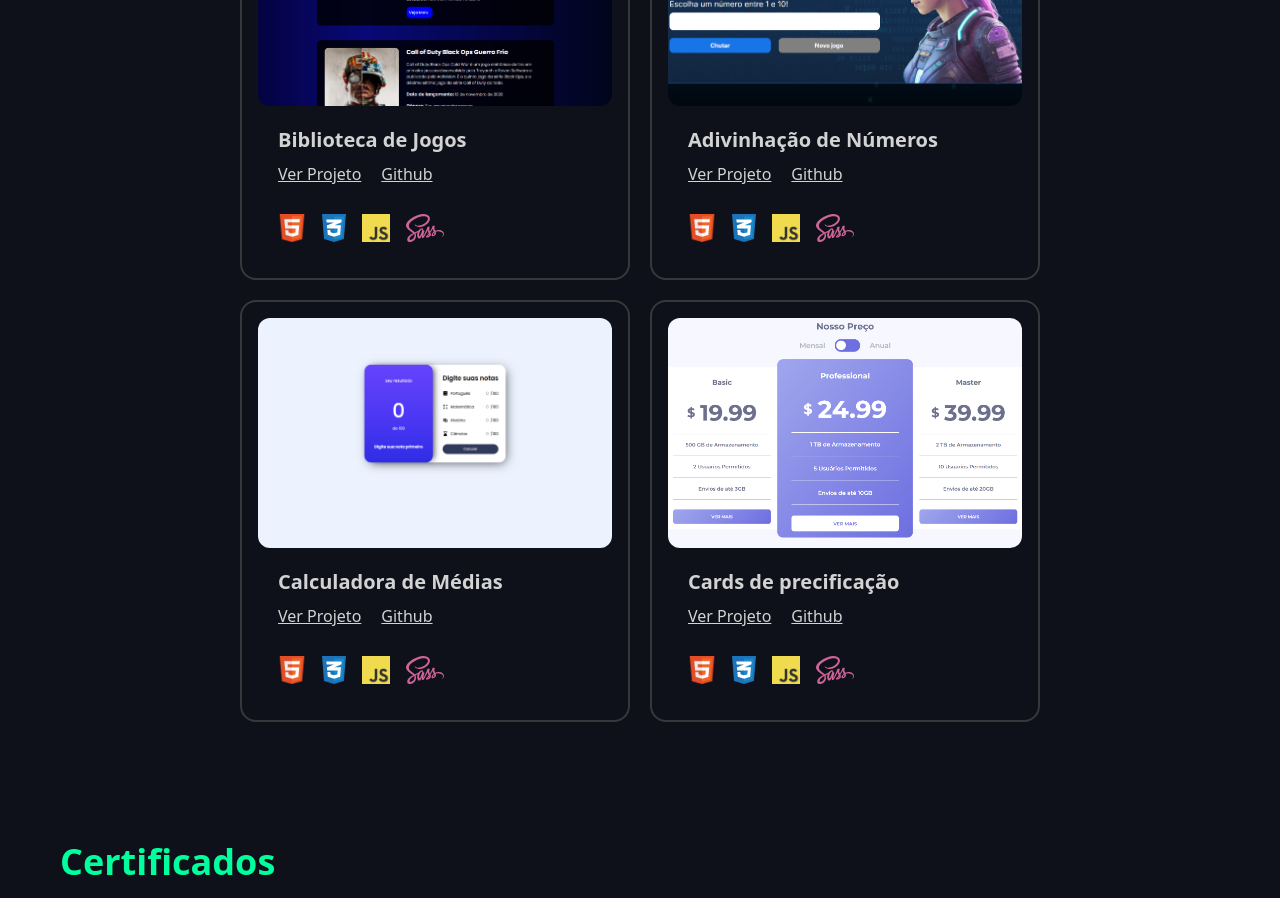
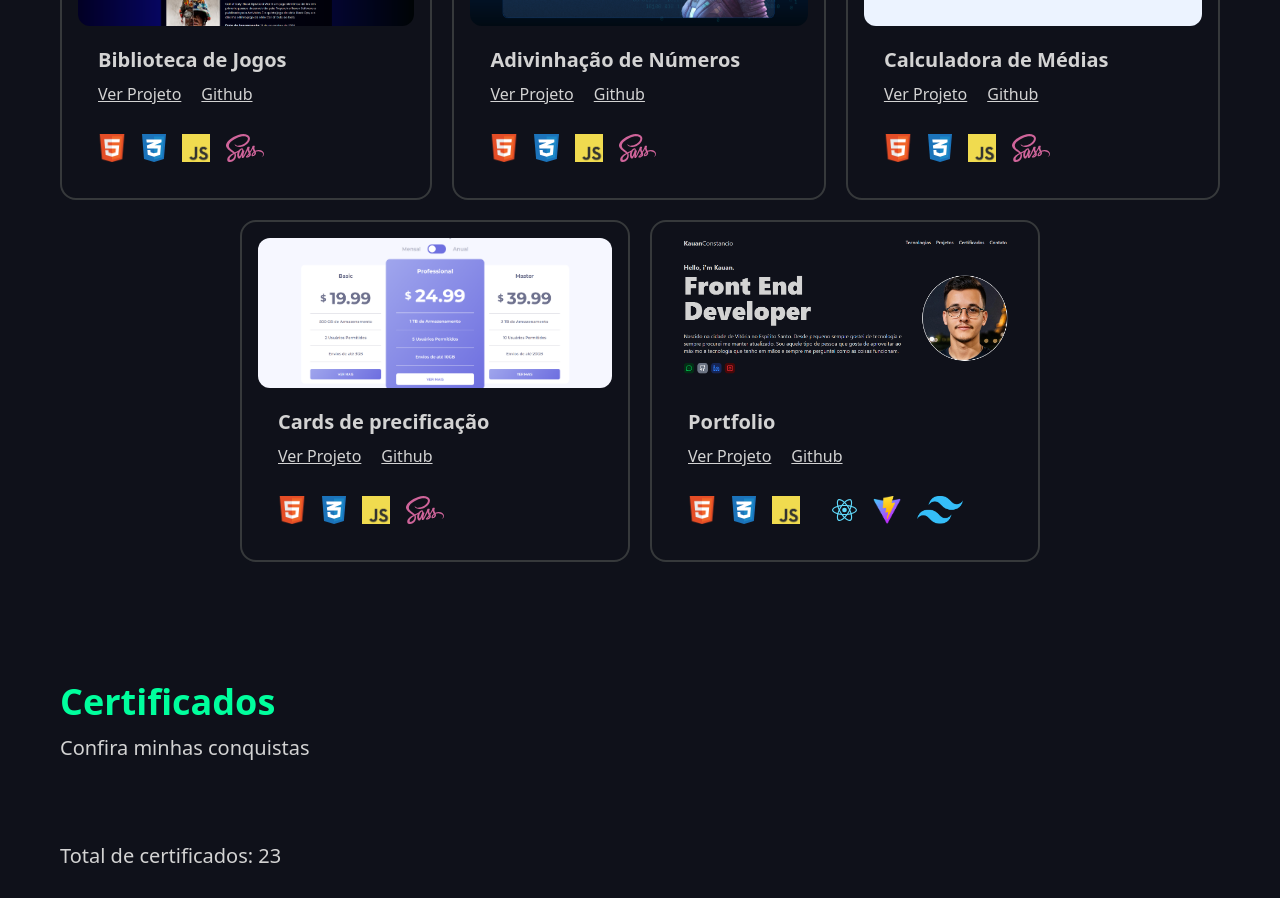
Before and after one commit to kauanconstancio/portfolio, a React (Vite) app: page / in a window 1280 px wide. Shown: the part 2160-3058 px from the top of the page. Built offline with nearby package versions, Linux system fonts and the light colour scheme.

Commit message:
fixing routes

```diff
--- a/public/components/Projects.jsx
+++ b/public/components/Projects.jsx
@@ -12,7 +12,7 @@ const Projects = () => {
             key={projetos.id}
           >
             <img
-              className="rounded-border-standard h-[230px] w-full object-cover"
+              className="rounded-border-standard h-[150px] w-full object-cover"
               src={projetos.img}
             />
             <div className="p-5 flex flex-col gap-2">
@@ -62,12 +62,12 @@ const Projects = () => {
                   src={projetos.react}
                 />
                 <img
-                  className="h-3 transition-all ease-in-out hover:scale-115"
-                  src={projetos.tailwind}
+                  className="h-7 transition-all ease-in-out hover:scale-115"
+                  src={projetos.vite}
                 />
                 <img
-                  className="h-3 transition-all ease-in-out hover:scale-115"
-                  src={projetos.vite}
+                  className="h-7 transition-all ease-in-out hover:scale-115"
+                  src={projetos.tailwind}
                 />
               </div>
             </div>
--- a/public/constants/ProjectsDB.jsx
+++ b/public/constants/ProjectsDB.jsx
@@ -1,7 +1,18 @@
+// Import das logos das tecnologias usadas
+import html from "../assets/logos/HTML.png";
+import css from "../assets/logos/css-3.svg";
+import javascript from "../assets/logos/JavaScript-logo.png";
+import sass from "../assets/logos/sass-1.svg";
+import react from "../assets/logos/REACT.svg";
+import vite from "../assets/logos/Vitejs-logo.svg.png";
+import tailwind from "../assets/logos/Tailwind_CSS_Logo.svg.png";
+
+// Import da capa dos projetos
 import p1 from "../assets/projects-img/Captura de tela 2025-01-12 174914.png";
 import p2 from "../assets/projects-img/Captura de tela 2025-01-13 124340.png";
 import p3 from "../assets/projects-img/Captura de tela 2025-01-24 201255.png";
 import p4 from "../assets/projects-img/image.png";
+import p5 from "../assets/projects-img/portfolio.png";
 
 const Projetos = [
   {
@@ -10,10 +21,10 @@ const Projetos = [
     projectLink: "https://imerss-o-dev-alura-google-gemini.vercel.app/",
     githubLink:
       "https://github.com/kauanconstancio/Imersao-DEV-Alura-Google-Gemini",
-    html: "../assets/logos/HTML.png",
-    css: "../assets/logos/css-3.svg",
-    js: "../assets/logos/JavaScript-logo.png",
-    scss: "../assets/logos/sass-1.svg",
+    html: html,
+    css: css,
+    js: javascript,
+    scss: sass,
     id: 14568,
   },
   {
@@ -22,22 +33,20 @@ const Projetos = [
     projectLink: "https://l-gica-com-js.vercel.app/",
     githubLink:
       "https://github.com/kauanconstancio/L-gica-com-JS/tree/main/parte-2/numero%20secreto%202.0",
-    html: "../assets/logos/HTML.png",
-    css: "../assets/logos/css-3.svg",
-    js: "../assets/logos/JavaScript-logo.png",
-    scss: "../assets/logos/sass-1.svg",
-    id: 25685,
+    html: html,
+    css: css,
+    js: javascript,
+    scss: sass,
   },
   {
     img: p3,
     title: "Calculadora de Médias",
     projectLink: "https://calculador-de-medias-zeta.vercel.app/",
     githubLink: "https://github.com/kauanconstancio/calculador-de-medias",
-    html: "../assets/logos/HTML.png",
-    css: "../assets/logos/css-3.svg",
-    js: "../assets/logos/JavaScript-logo.png",
-    scss: "../assets/logos/sass-1.svg",
-    id: 3346456,
+    html: html,
+    css: css,
+    js: javascript,
+    scss: sass,
   },
   {
     img: p4,
@@ -45,10 +54,24 @@ const Projetos = [
     projectLink: "https://cards-de-precifica-o-com-altern-ncia.vercel.app/",
     githubLink:
       "https://github.com/kauanconstancio/cards-de-precifica--o-com-altern-ncia",
-    html: "../assets/logos/HTML.png",
-    css: "../assets/logos/css-3.svg",
-    js: "../assets/logos/JavaScript-logo.png",
-    scss: "../assets/logos/sass-1.svg",
+    html: html,
+    css: css,
+    js: javascript,
+    scss: sass,
+  },
+  {
+    img: p5,
+    title: "Portfolio",
+    projectLink: "https://portfolio-five-eosin-41.vercel.app/",
+    githubLink: "https://github.com/kauanconstancio/portfolio",
+    html: html,
+    css: css,
+    js: javascript,
+    // scss: sass,
+    react: react,
+    vite: vite,
+    tailwind: tailwind,
+
     id: 1234,
   },
 ];
```
Also changed, not shown: public/assets/projects-img/portfolio.png (added).
